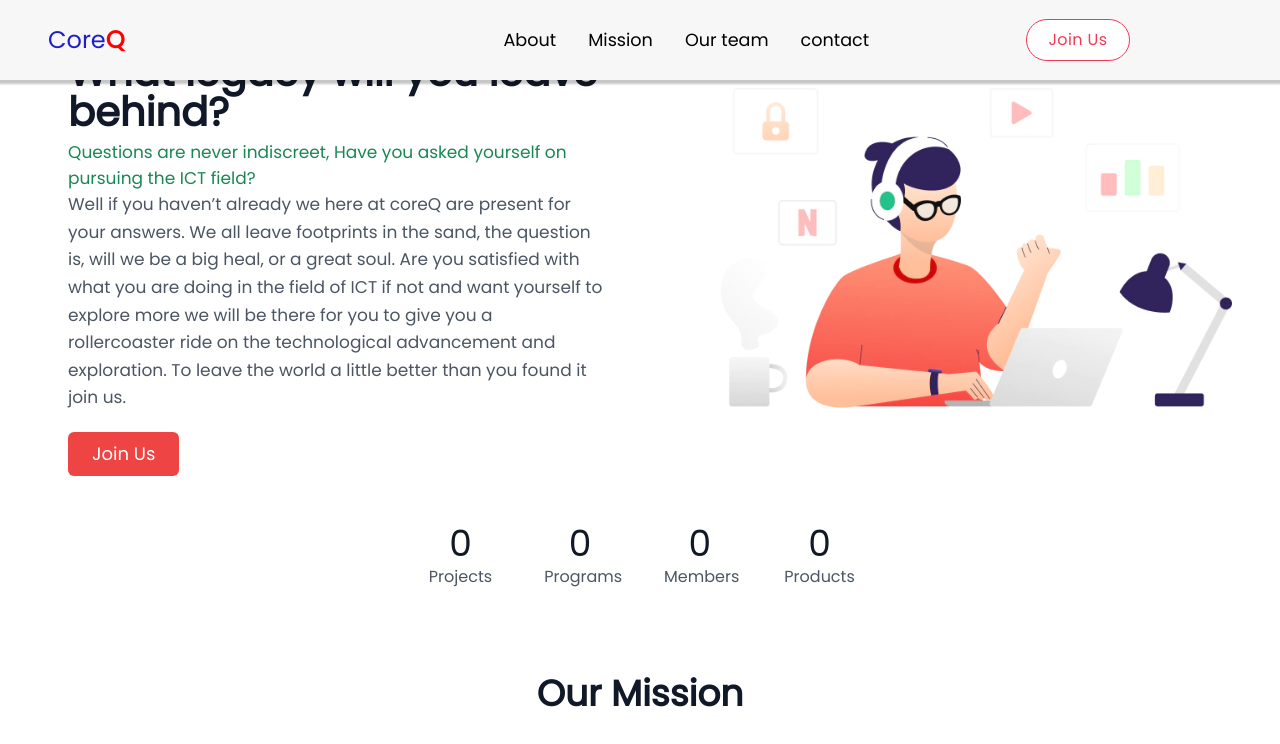
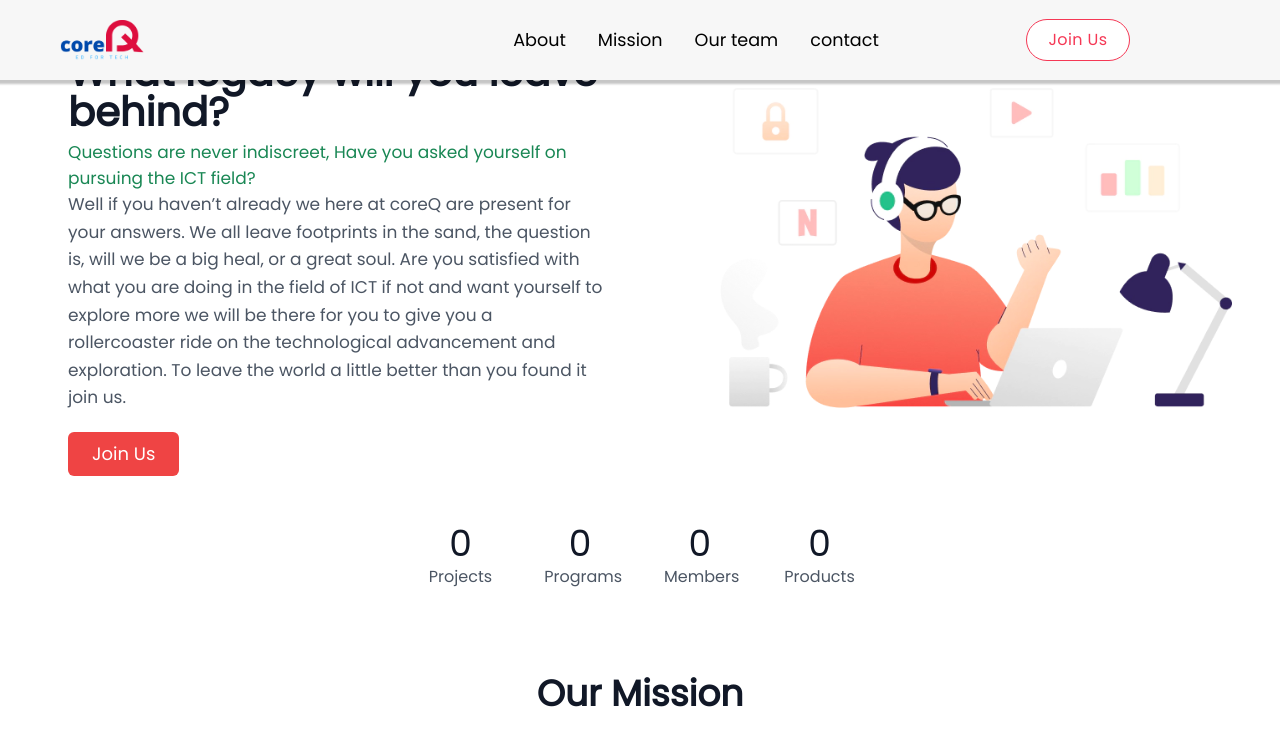
Before and after one commit to teamcoreQ/coreq, a React (Create React App) app: page / in a window 1280 px wide. Shown: the top 744 px of the page. Built offline with nearby package versions, Linux system fonts and the light colour scheme.

Commit message:
minor changes

```diff
--- a/src/components/Footer.js
+++ b/src/components/Footer.js
@@ -11,112 +11,6 @@ import PropTypes from 'prop-types';
 
 export default function Footer(props) {
     return (
-        // <>
-        // {/* footer starts here  */}
-        //     <footer>
-        //         <div className="container">
-        //             <div className="content_footer">
-        //                 <div className="profile">
-        //                     <div className="logo_area">
-        //                         <img src={Logo} alt="#logo"/>
-        //                             <span className="logo_name"></span>
-
-        //                     </div>
-        //                     <div className="description_area">
-        //                         <p>
-        //                             description.here
-        //                         </p>
-        //                     </div>
-        //                     <div className="social_media">
-        //                         <a href="#"><i className='bx bxl-linkedin'></i></a>
-        //                         <a href="#"><i className='bx bxs-envelope'></i></a>
-        //                         <a href="#"><i className='bx bxl-facebook'></i></a>
-        //                         <a href="#"><i className='bx bxl-instagram'></i></a>
-        //                         <a href="#"><i className='bx bxl-twitter'></i></a>
-        //                         <a href="#"><i className='bx bxl-github'></i></a>
-
-        //                     </div>
-
-        //                 </div>
-
-        //                 {/* Find Us At footer section */}
-        //                 <div className="findus_footer">
-        //                     <ul className="subscribe_newsletter">
-        //                         <li className="classname_name">Newsletter</li>
-        //                         <div className="newsletter-box">
-        //                             <input type="email" className="form-control" placeholder="Enter your mail here !" required />
-        //                             <Button variant="light">Submit</Button>{' '}
-        //                         </div>
-
-        //                     </ul>
-
-
-        //                     <ul className="findus_header">
-
-        //                         <li><a href="#"><i className='bx bxs-phone-call'> +977-9819270178</i></a></li>
-
-        //                         <li><a
-        //                             href="https://www.google.com/maps/place/Cosmos+College+of+Management+and+Technology/@27.6552925,85.3189105,17z/data=!3m1!4b1!4m5!3m4!1s0x39eb177c56a520d9:0xf3d0d1e37134dfb7!8m2!3d27.6552925!4d85.3210992"><i
-        //                                 className='bx bxs-location-plus'> Lalipur-14, Tutepani, Nepal</i></a></li>
-        //                     </ul>
-
-        //                     {/* college url navigation */}
-        //                     <div className="collegeurl_navgitation">
-
-        //                         <a href="http://cosmoscollege.edu.np/"><img src={CCMT_logo}
-        //                             alt="" width="204" height="61" className="src"/></a>
-        //                     </div>
-
-        //                 </div>
-
-        //                 {/* footer navigation here  */}
-        //                 <div className="navbar_navigation">
-        //                     <ul className="navbar_navigation_header">
-
-        //                         <li className="classname_name">Navigation</li>
-        //                         <a href="./index.html">
-        //                             <li><i className='bx bxs-chevron-right'>Home</i></li>
-        //                         </a>
-        //                         <a href="./events.html">
-        //                             <li><i className='bx bxs-chevron-right'>Events</i></li>
-        //                         </a>
-        //                         <a href="./projects.html">
-        //                             <li><i className='bx bxs-chevron-right'>Projects</i></li>
-        //                         </a>
-        //                         <a href="about.html">
-        //                             <li><i className='bx bxs-chevron-right'>About Us</i></li>
-        //                         </a>
-        //                         <a href="join_us.html">
-        //                             <li><i className='bx bxs-chevron-right'>Join Us</i></li>
-        //                         </a>
-
-        //                        {/* terms and conditions pop-up */}
-        //                         <div align="center" className="terms_and_conditions"><a href="./assets/documents/terms.pdf"
-        //                             target="_blank">Terms and
-        //                             conditions</a>
-        //                         </div>
-
-        //                     </ul>
-
-        //                 </div>
-        //             </div>
-        //             <hr/>
-        //                 <div className="footer_bottom">
-        //                     <div className="copyright">
-        //                         <i className='bx bx-copyright'></i>
-        //                         <span>2022 coreQ-All right reserved</span>
-        //                     </div>
-        //                     <div className="coreQ">
-        //                         <li><a href="http://coreq.ujjwaldhakal.com.np/">designed by coreQ</a></li>
-
-        //                     </div>
-        //                 </div>
-
-
-        //         </div>
-        //     </footer>
-        // </>
-
         <>
             <footer className="container text-gray-600 body-font">
                 <div className="container px-5 py-6 mx-auto">
@@ -124,7 +18,7 @@ export default function Footer(props) {
 
                         <div class="flex-shrink-0 md:mx-0 mx-auto text-center md:text-left mb-6">
                             <a className="ml-7 lg-1/3">
-                                <img src={Logo} alt="CCMT_logo" width="104" height="50.75" />
+                                <img src={Logo} alt="coreQ_logo" width="104" height="50.75" />
                             </a>
 
                             <p class="mt-2 text-sm text-gray-500">{props.description}</p>
--- a/src/components/Header.js
+++ b/src/components/Header.js
@@ -1,5 +1,6 @@
 import { useState } from "react"
 import '../../src/assets/css/Header.css';
+import Logo from "../../src/assets/img/Logo.png";
 import PropTypes from 'prop-types';
 
 export default function Header(props) {
@@ -7,9 +8,12 @@ export default function Header(props) {
 
   return (
     <nav className="navigation">
-      <a href="/" className="brand-name">
+      {/* <a href="/" className="brand-name">
         Core<span>Q</span>
-      </a>
+      </a> */}
+      < a className="ml-7 lg-1/3" >
+        <img src={Logo} alt="coreQ_logo" width="84" height="36.75" />
+      </a >
 
       <button
         className="hamburger"
```
